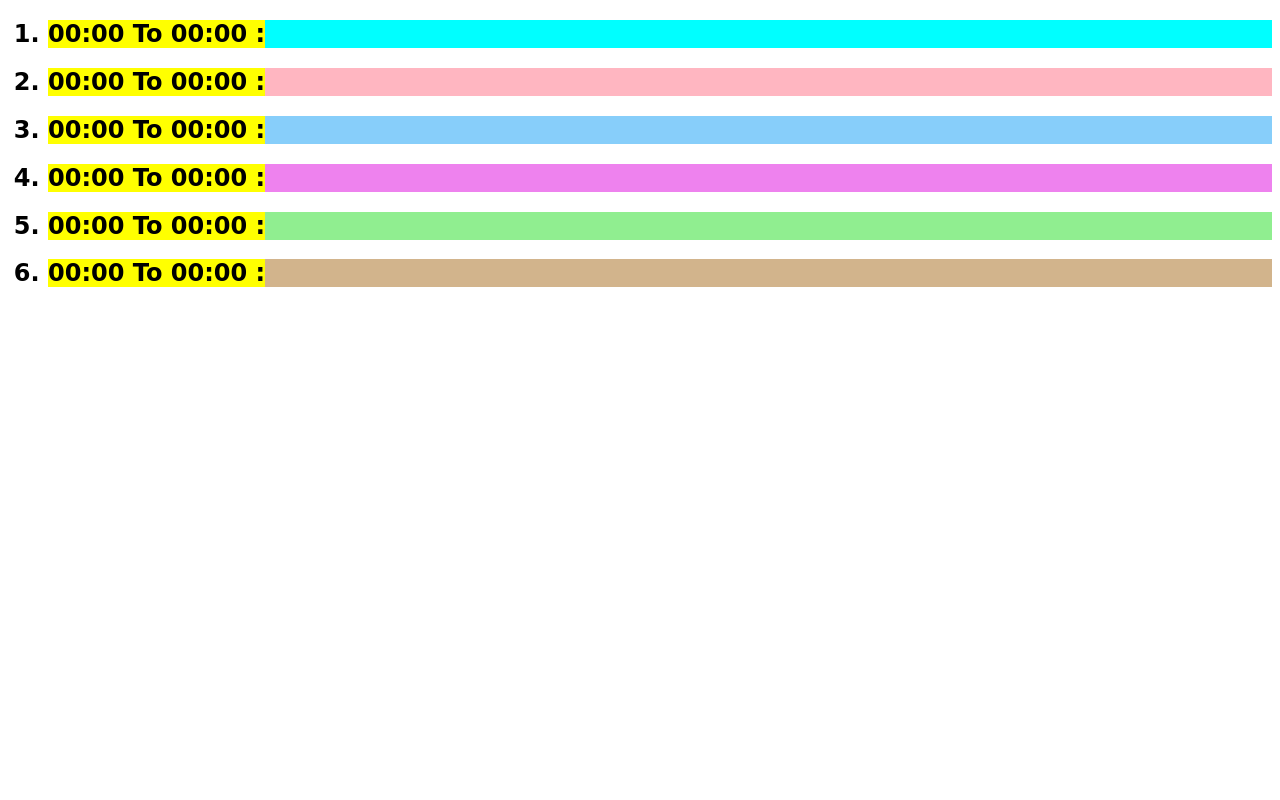
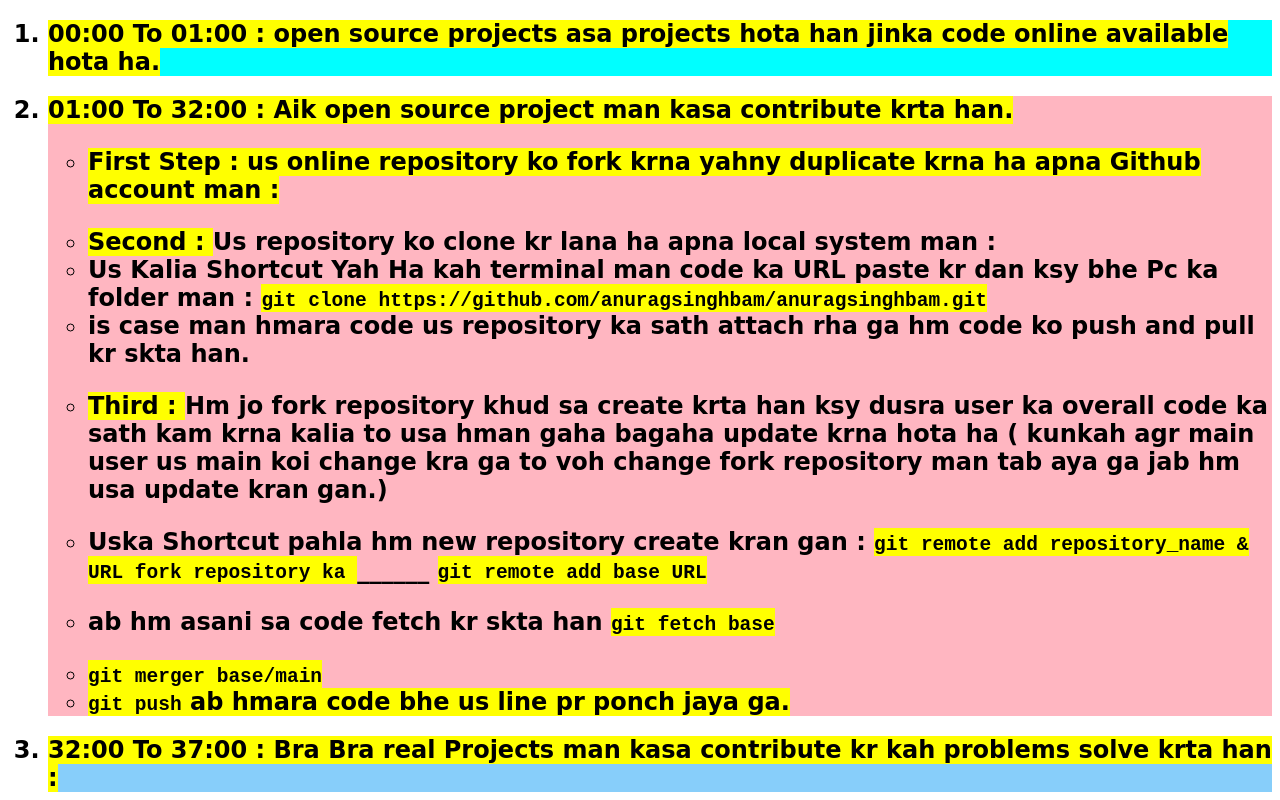
Before and after one commit to Kashifmalik-28/Video_No_12-Last-Video-of-Git-and-Git-Hub-Course-, a plain HTML site: page index.html in a window 1280 px wide. Shown: the top 800 px of the page. Drawn offline with Linux system fonts and the light colour scheme.

Commit message:
Video_no_12 Completed How to contribute open source code

```diff
--- a/index.html
+++ b/index.html
@@ -8,13 +8,89 @@
   <body style="font-family: cursive">
     <ol>
       <h2 style="background-color: aqua">
-        <li><mark>00:00 To 00:00 :</mark></li>
+        <li>
+          <mark
+            >00:00 To 01:00 : open source projects asa projects hota han jinka
+            code online available hota ha.</mark
+          >
+        </li>
       </h2>
       <h2 style="background-color: lightpink">
-        <li><mark>00:00 To 00:00 :</mark></li>
+        <li>
+          <mark
+            >01:00 To 32:00 : Aik open source project man kasa contribute krta
+            han.</mark
+          >
+        </li>
+        <ul>
+          <p>
+            <li>
+              <mark
+                >First Step : us online repository ko fork krna yahny duplicate
+                krna ha apna Github account man :
+              </mark>
+            </li>
+          </p>
+          <li>
+            <mark>Second : </mark> Us repository ko clone kr lana ha apna local
+            system man :
+          </li>
+          <li>
+            Us Kalia Shortcut Yah Ha kah terminal man code ka URL paste kr dan
+            ksy bhe Pc ka folder man :
+            <mark
+              ><code
+                >git clone
+                https://github.com/anuragsinghbam/anuragsinghbam.git</code
+              ></mark
+            >
+          </li>
+          <li>
+            is case man hmara code us repository ka sath attach rha ga hm code
+            ko push and pull kr skta han.
+          </li>
+          <p>
+            <li>
+              <mark>Third : </mark>Hm jo fork repository khud sa create krta han
+              ksy dusra user ka overall code ka sath kam krna kalia to usa hman
+              gaha bagaha update krna hota ha ( kunkah agr main user us main koi
+              change kra ga to voh change fork repository man tab aya ga jab hm
+              usa update kran gan.)
+            </li>
+          </p>
+          <li>
+            Uska Shortcut pahla hm new repository create kran gan :
+            <mark
+              ><code
+                >git remote add repository_name & URL fork repository ka
+              </code></mark
+            >
+            ______ <mark><code>git remote add base URL</code></mark>
+          </li>
+          <p>
+            <li>
+              ab hm asani sa code fetch kr skta han
+              <mark><code>git fetch base </code></mark>
+            </li>
+          </p>
+          <li>
+            <mark><code>git merger base/main </code></mark>
+          </li>
+          <li>
+            <mark
+              ><code>git push</code> ab hmara code bhe us line pr ponch jaya
+              ga.</mark
+            >
+          </li>
+        </ul>
       </h2>
       <h2 style="background-color: lightskyblue">
-        <li><mark>00:00 To 00:00 :</mark></li>
+        <li>
+          <mark
+            >32:00 To 37:00 : Bra Bra real Projects man kasa contribute kr kah
+            problems solve krta han :</mark
+          >
+        </li>
       </h2>
       <h2 style="background-color: violet">
         <li><mark>00:00 To 00:00 :</mark></li>
```
Also changed, not shown: 1 other file.
